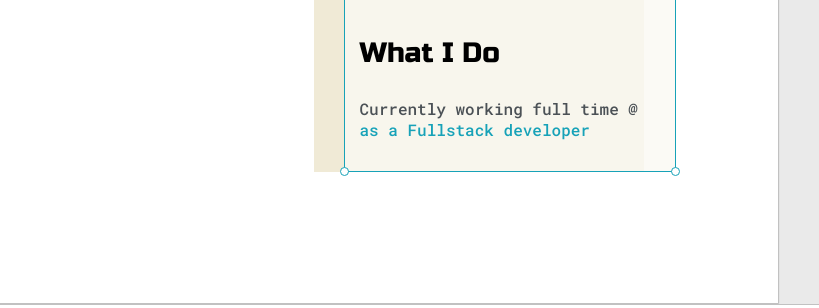
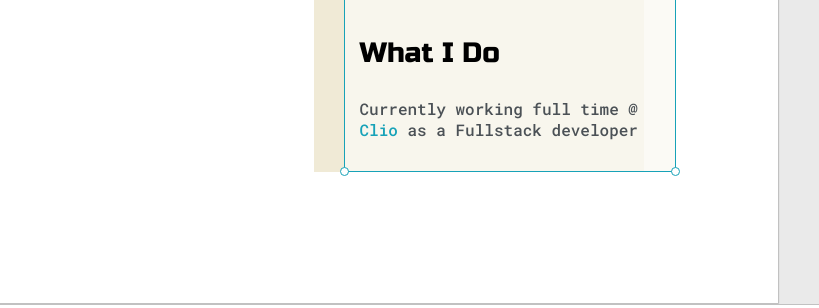
Before and after one commit to LukeDasios/PersonalWebsite, a plain HTML site: page index.html in a window 1280 px wide. Shown: the part 376-684 px from the top of the page, 461-1280 px from the left. Drawn offline with Linux system fonts and the light colour scheme.

Commit message:
Update index.html

```diff
--- a/index.html
+++ b/index.html
@@ -64,7 +64,7 @@
 							<div id="corner-tl" class="corner"></div>
 							<div id="corner-tr" class="corner"></div>
 							<h3>What I Do</h3>
-							<p>Currently working full time @ <a href="https://www.clio.com/"Clio</a> as a Fullstack developer
+							<p>Currently working full time @ <a href="https://www.clio.com/">Clio</a> as a Fullstack developer
 							</p>
 							<div id="corner-br" class="corner"></div>
 							<div id="corner-bl" class="corner"></div>
```
